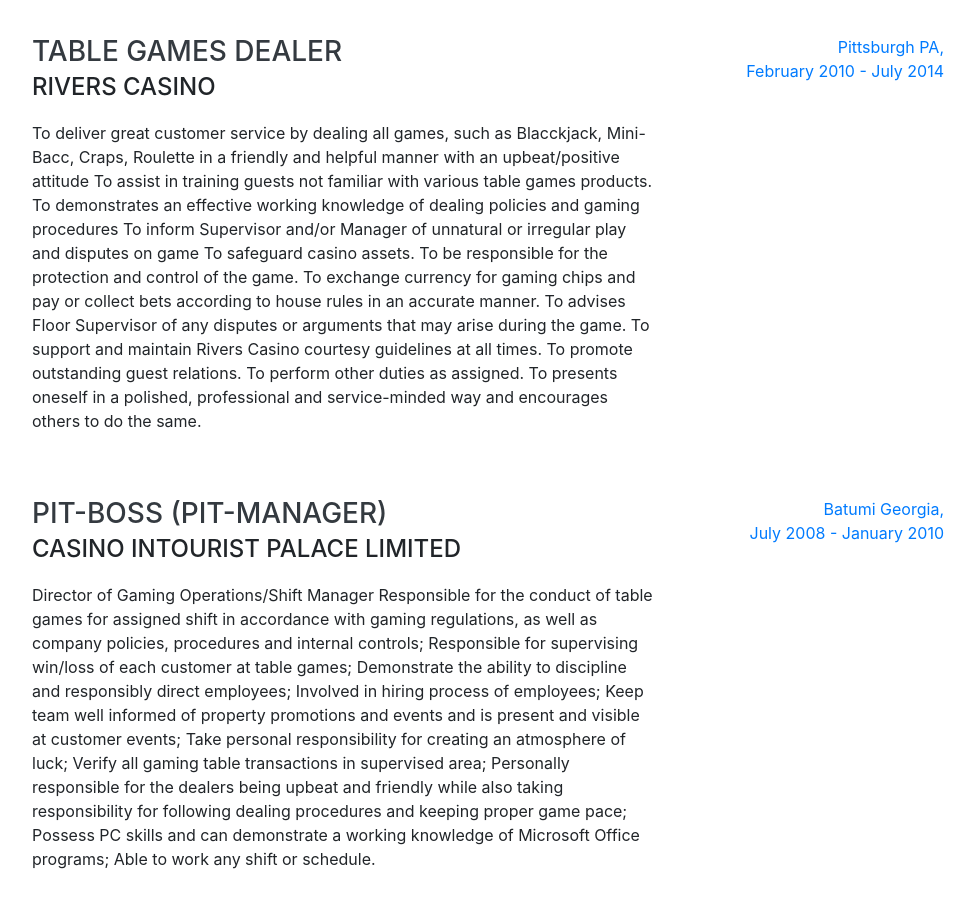
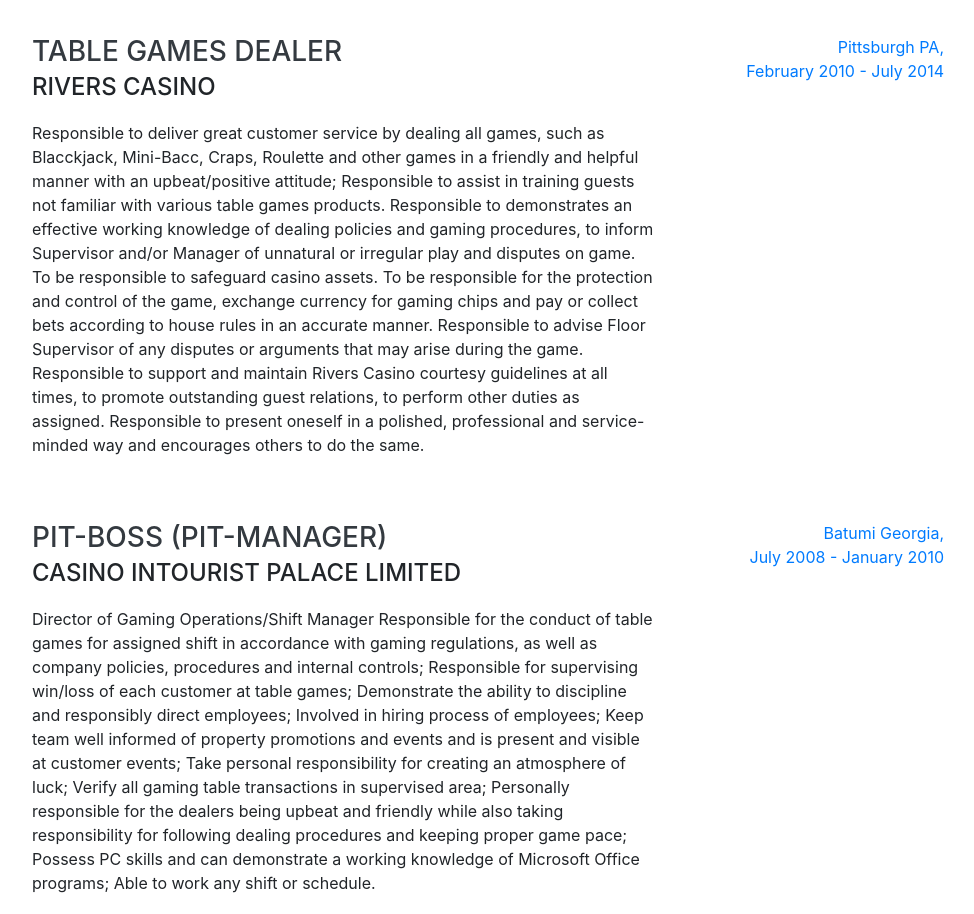
Before and after one commit to Mikirtumov/CasinoCV, a website with bundled scripts: page index.html in a window 1280 px wide. Shown: the part 900-1814 px from the top of the page, without its empty margins (288-1262 px from the left). Built offline with nearby package versions, Linux system fonts and the light colour scheme; files whose address does not match are found by name; a web font is replaced by a local one.

Commit message:
text change

```diff
--- a/index.html
+++ b/index.html
@@ -70,7 +70,7 @@
           <div class="telefon"><a href="tel:848-702-4494">848-702-4494</a></div>
           <a href="mailto:mikirtumov@gmail.com">mikirtumov@gmail.com</a>
         </div>
-        <p class="lead mb-5">I am experienced in leveraging agile frameworks to provide a robust synopsis for high level overviews. Iterative approaches to corporate strategy foster collaborative thinking to further the overall value proposition.</p>
+        <p class="lead mb-5">I am experienced in all casino table games; I started out working as a table games dealer and worked myself up to Pit-Manager position. I have gained eleven years all together in the casino business. I worked in two cities in my native country Republic of Georgia – Tbilisi and Batumi; in United States I worked in River Casino in Pittsburgh, PA. I am very responsible, love what I do, very devoted and motivated. </p>
         <div class="social-icons">
           <!-- <a href="#">
             <i class="fab fa-linkedin-in"></i>
@@ -98,18 +98,15 @@
           <div class="resume-content">
             <h3 class="mb-0">Table Games Dealer</h3>
             <div class="subheading mb-3">Rivers Casino</div>
-            <p>To deliver great customer service by dealing all games, such as Blacckjack, Mini-Bacc, Craps, Roulette in a friendly and helpful manner with an upbeat/positive attitude
-              To assist in training guests not familiar with various table games products.
-              To demonstrates an effective working knowledge of dealing policies and gaming procedures
-              To inform Supervisor and/or Manager of unnatural or irregular play and disputes on game
-              To safeguard casino assets.
-              To be responsible for the protection and control of the game.
-              To exchange currency for gaming chips and pay or collect bets according to house rules in an accurate manner.
-              To advises Floor Supervisor of any disputes or arguments that may arise during the game.
-              To support and maintain Rivers Casino courtesy guidelines at all times.
-              To promote outstanding guest relations.
-              To perform other duties as assigned.
-              To presents oneself in a polished, professional and service-minded way and encourages others to do the same.
+            <p>Responsible to deliver great customer service by dealing all games, such as Blacckjack, Mini-Bacc, Craps, Roulette and other games in a friendly and helpful manner with an upbeat/positive attitude; Responsible
+              to assist in training guests not familiar with various table games products.
+              Responsible to demonstrates an effective working knowledge of dealing policies and gaming procedures, to
+              inform Supervisor and/or Manager of unnatural or irregular play and disputes on game.
+              To be responsible to safeguard casino assets. To be responsible for the protection and control of the game,
+              exchange currency for gaming chips and pay or collect bets according to house rules in an accurate manner.
+              Responsible to advise Floor Supervisor of any disputes or arguments that may arise during the game.
+              Responsible to support and maintain Rivers Casino courtesy guidelines at all times, to promote outstanding guest relations, to perform other duties as assigned.
+              Responsible to present oneself in a polished, professional and service-minded way and encourages others to do the same.
               </p>
           </div>
           <div class="resume-date text-md-right">
@@ -134,7 +131,7 @@
             <h3 class="mb-0">TB Floor Supervisor</h3>
             <div class="subheading mb-3">Casino Adjara</div>
             <p>Supervising the following games operation:
-              Roulette, Black Jack, Poker and other games; Take personal responsibility for creating an atmosphere of luck; Verify all gaming table transactions in supervised area;  Personally responsible for the dealers being upbeat and friendly while also taking responsibility for following dealing procedures and keeping proper game pace; </p>
+              Roulette, Black Jack, Poker and other games; Take personal responsibility for creating an atmosphere of luck; Verify all gaming table transactions in supervised area;  Personally responsible for the dealers being upbeat and friendly while also taking responsibility for following dealing procedures and keeping proper game pace.</p>
           </div>
           <div class="resume-date text-md-right">
             <span class="text-primary">Tbilisi Georgia, <br>February 2007 - May 2008</span>
@@ -145,7 +142,11 @@
           <div class="resume-content">
             <h3 class="mb-0">Table Games Dealer</h3>
             <div class="subheading mb-3">Grand Casino Sakartvelo </div>
-            <p>Dealing Roulette, Black Jack, and other games.</p>
+            <p>Responsible to deliver great customer service by dealing all games, such as Blacckjack, Roulette and other games in a friendly and helpful manner with an upbeat/positive attitude; Responsible
+              to assist in training guests not familiar with various table games products.
+              Responsible to demonstrates an effective working knowledge of dealing policies and gaming procedures, to
+              inform Supervisor and/or Manager of unnatural or irregular play and disputes on game.
+              Responsible to present professionalism and encourages others to do the same. </p>
           </div>
           <div class="resume-date text-md-right">
             <span class="text-primary">Tbilisi Georgia, <br>July 2003 - January 2007</span>
@@ -245,7 +246,7 @@
           </li>
         </ul>
 
-        <div class="subheading mb-3">And other Main Casino Carnival Games</div>
+        <div class="subheading mb-3">I am proficient in dealing all traditional casino games as well as various other casino carnival games.</div>
 
       </div>
     </section>
```
